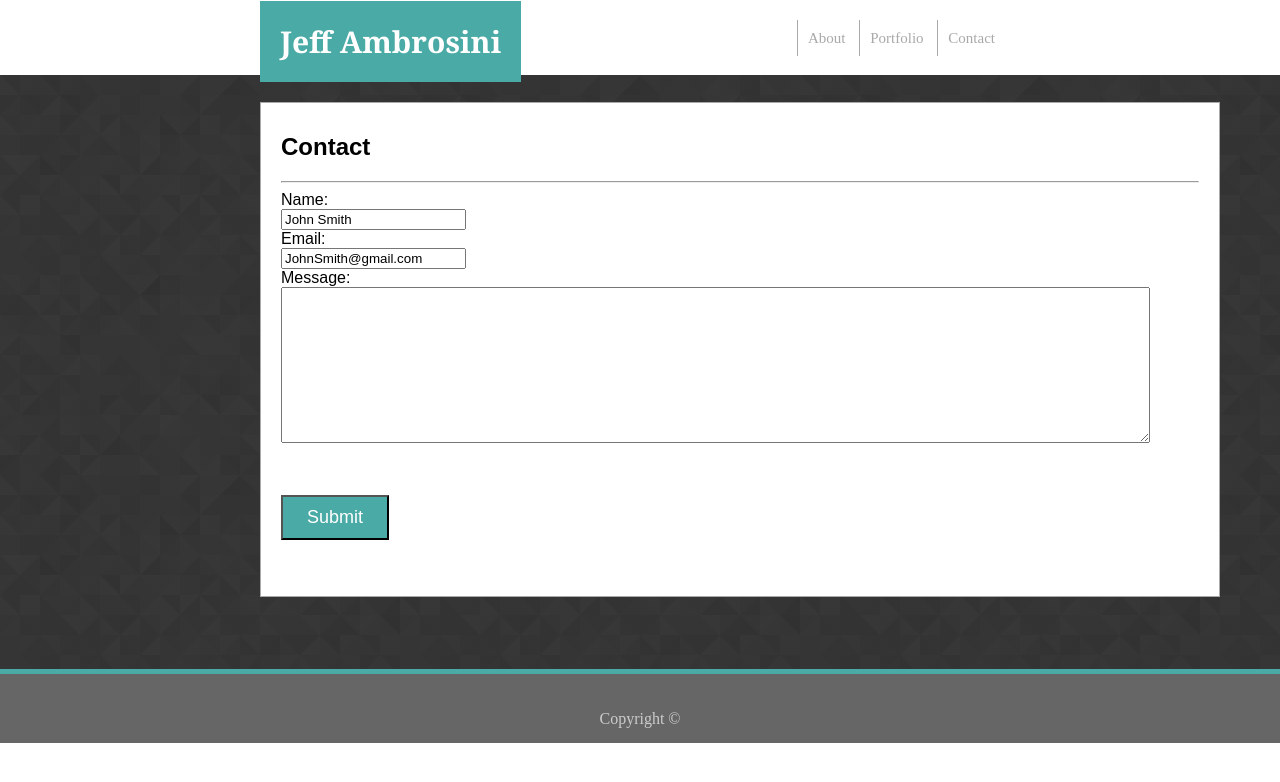
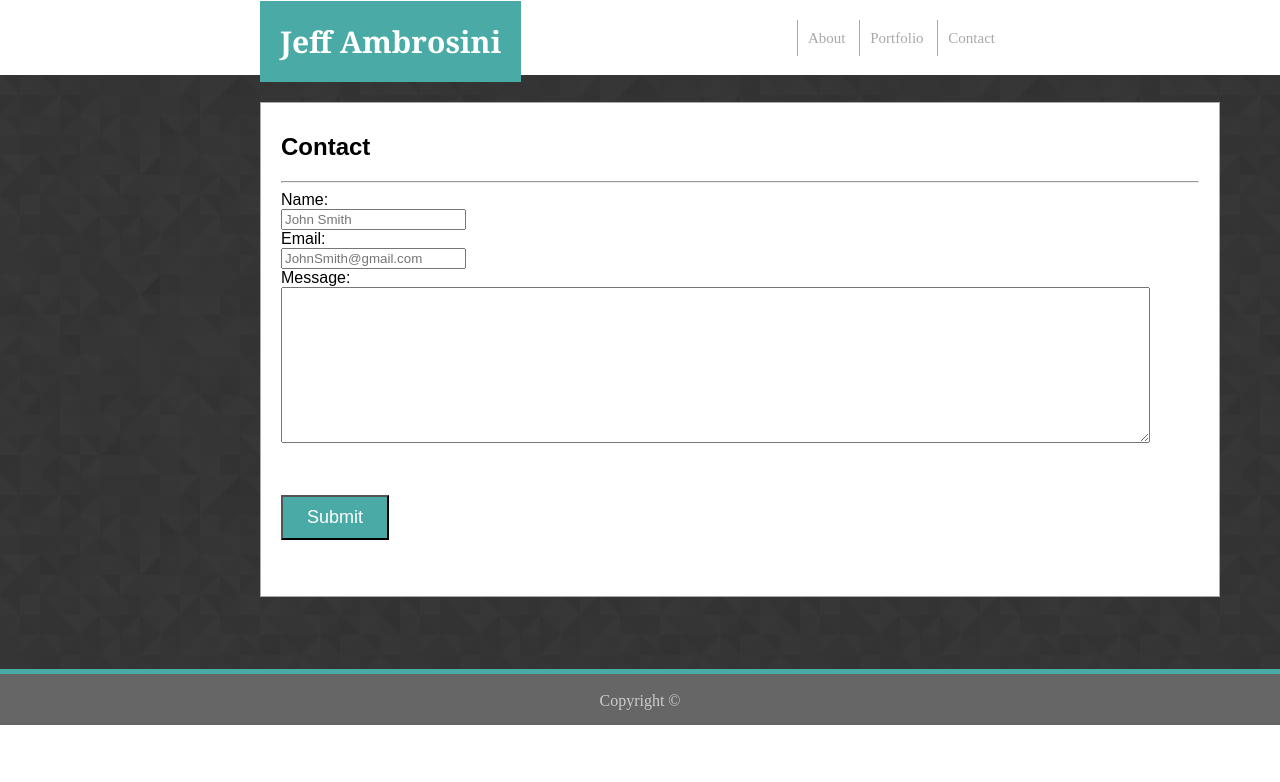
Before and after one commit to jeffa777/Basic-Portfolio, a plain HTML site: page homeworkcontact.html in a window 1280 px wide. Drawn offline with Linux system fonts and the light colour scheme.

Commit message:
made a few minor appearance changes

```diff
--- a/homeworkcontact.html
+++ b/homeworkcontact.html
@@ -24,10 +24,10 @@
         <!--Form-->
 <form action="/action_page.php">
     Name:<br>
-    <input type="text" name="Name" value="John Smith">
+    <input type="text" name="Name" placeholder="John Smith">
     <br>
     Email:<br>
-    <input type="text" name="Email" value="JohnSmith@gmail.com">
+    <input type="text" name="Email" placeholder="JohnSmith@gmail.com">
     <br>
     Message:<br>
     <textarea name="message" rows="10" cols="106">
@@ -44,8 +44,6 @@
 <!-- this is the all mighty copyright syntax -->
 <footer>
     <br>
-
-    <br>
         Copyright &copy;
     </footer>
 </body>
```
Also changed, not shown: homeworkindex.html (+0 -2 lines), homeworkportfolio.html (+0 -2 lines).
